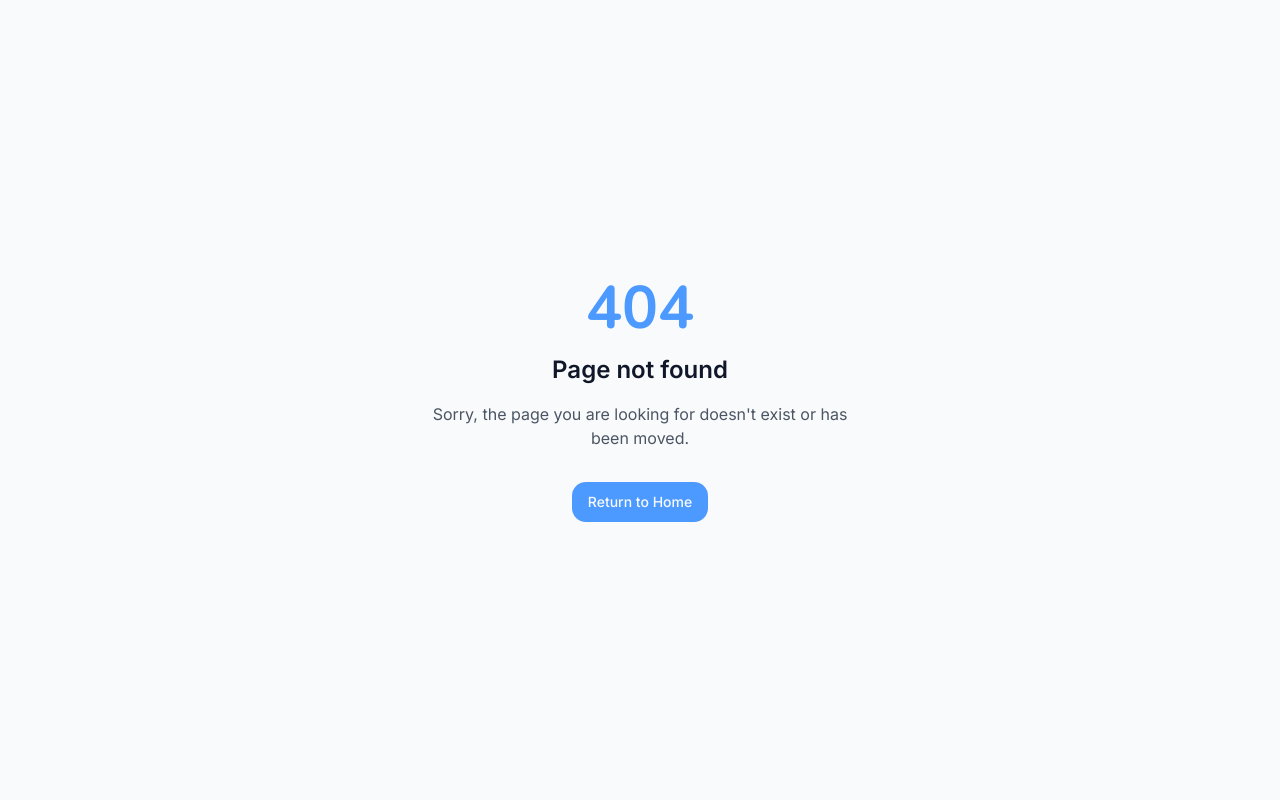
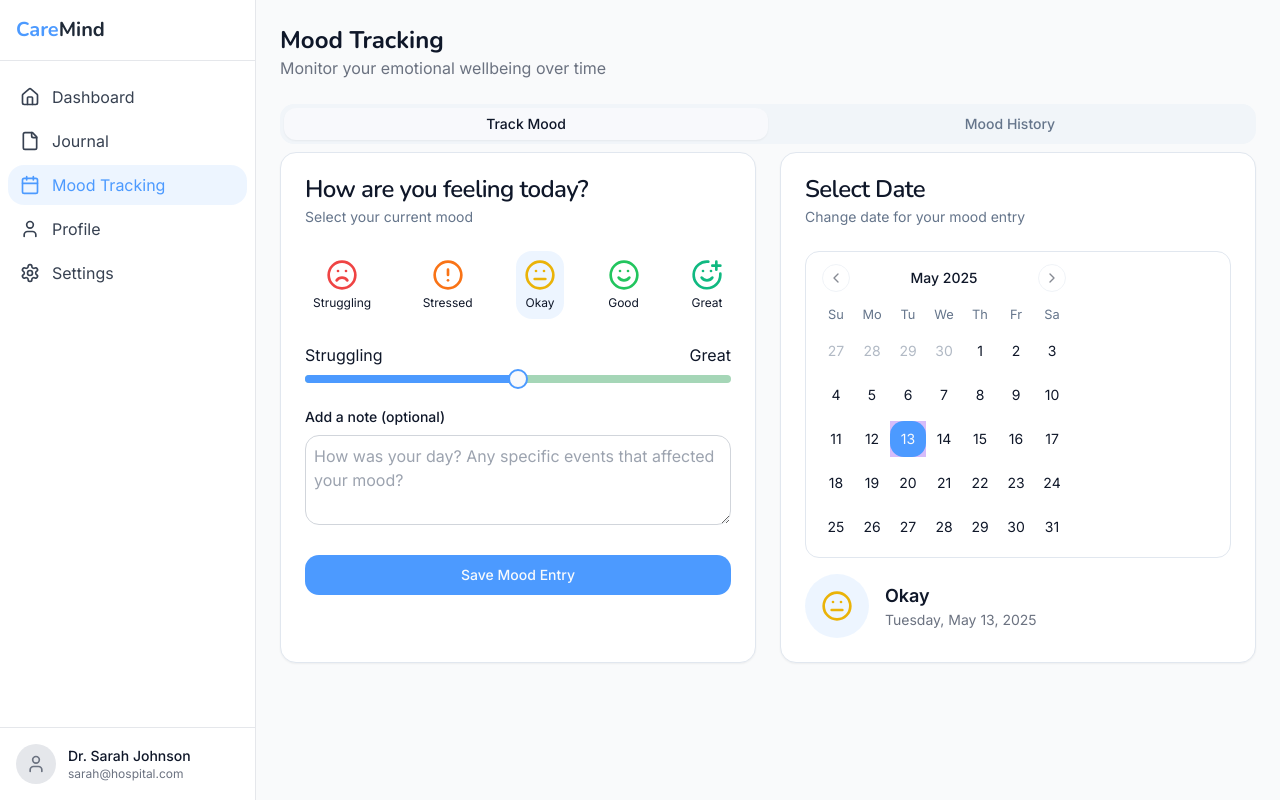
Before and after one commit to Theodre-7/burnout-beacon-system, a React (Vite) app: page /dashboard/mood in a window 1280 px wide. Before the commit this address had no page. Built offline with nearby package versions, Linux system fonts and the light colour scheme.

Commit message:
Fix 404 for mood tracking
Address the 404 error encountered when navigating to the mood tracking page from the dashboard.

```diff
--- a/src/App.tsx
+++ b/src/App.tsx
@@ -17,6 +17,7 @@ import NotFound from "./pages/NotFound";
 import Dashboard from "./pages/Dashboard";
 import DashboardHome from "./pages/DashboardHome";
 import Journal from "./pages/Journal";
+import MoodTracking from "./pages/MoodTracking";
 
 // Admin
 import Admin from "./pages/Admin";
@@ -42,6 +43,7 @@ const App = () => (
           <Route path="/dashboard" element={<Dashboard />}>
             <Route index element={<DashboardHome />} />
             <Route path="journal" element={<Journal />} />
+            <Route path="mood" element={<MoodTracking />} />
             {/* Add other dashboard routes as needed */}
           </Route>
 
--- /dev/null
+++ b/src/pages/MoodTracking.tsx
@@ -0,0 +1,191 @@
+
+import React, { useState } from 'react';
+import { Card, CardContent, CardDescription, CardHeader, CardTitle } from '@/components/ui/card';
+import { Tabs, TabsContent, TabsList, TabsTrigger } from '@/components/ui/tabs';
+import { Button } from '@/components/ui/button';
+import { Calendar } from '@/components/ui/calendar';
+import { Slider } from '@/components/ui/slider';
+import { Smile, SmilePlus, Meh, Frown, AlertCircle } from 'lucide-react';
+
+const MoodTracking: React.FC = () => {
+  const [selectedDate, setSelectedDate] = useState<Date | undefined>(new Date());
+  const [moodValue, setMoodValue] = useState<number[]>([3]);
+  const [moodNote, setMoodNote] = useState('');
+
+  const moodLabels = [
+    { value: 1, icon: <Frown className="h-8 w-8 text-red-500" />, label: 'Struggling' },
+    { value: 2, icon: <AlertCircle className="h-8 w-8 text-orange-500" />, label: 'Stressed' },
+    { value: 3, icon: <Meh className="h-8 w-8 text-yellow-500" />, label: 'Okay' },
+    { value: 4, icon: <Smile className="h-8 w-8 text-green-500" />, label: 'Good' },
+    { value: 5, icon: <SmilePlus className="h-8 w-8 text-emerald-500" />, label: 'Great' },
+  ];
+
+  const getCurrentMoodIcon = () => {
+    const currentMood = moodLabels.find(m => m.value === moodValue[0]);
+    return currentMood ? currentMood.icon : null;
+  };
+
+  const getCurrentMoodLabel = () => {
+    const currentMood = moodLabels.find(m => m.value === moodValue[0]);
+    return currentMood ? currentMood.label : '';
+  };
+
+  const handleSaveMood = () => {
+    console.log('Saving mood:', {
+      date: selectedDate,
+      moodValue: moodValue[0],
+      moodLabel: getCurrentMoodLabel(),
+      note: moodNote
+    });
+    // In a real app, we would save this to a database
+    alert('Mood saved successfully!');
+    setMoodNote('');
+  };
+
+  const pastMoods = [
+    { date: '2025-05-12', value: 4, note: 'Had a good day at work with supportive colleagues.' },
+    { date: '2025-05-11', value: 2, note: 'Difficult patient case, feeling drained.' },
+    { date: '2025-05-10', value: 3, note: 'Regular day, nothing special.' },
+    { date: '2025-05-09', value: 5, note: 'Great success with a challenging procedure!' },
+    { date: '2025-05-08', value: 3, note: 'Neutral day, a bit tired.' },
+  ];
+
+  return (
+    <div className="space-y-6">
+      <div>
+        <h1 className="text-2xl font-bold">Mood Tracking</h1>
+        <p className="text-gray-500">Monitor your emotional wellbeing over time</p>
+      </div>
+
+      <Tabs defaultValue="track">
+        <TabsList className="grid w-full grid-cols-2">
+          <TabsTrigger value="track">Track Mood</TabsTrigger>
+          <TabsTrigger value="history">Mood History</TabsTrigger>
+        </TabsList>
+
+        <TabsContent value="track" className="space-y-4">
+          <div className="grid grid-cols-1 md:grid-cols-2 gap-6">
+            <Card>
+              <CardHeader>
+                <CardTitle>How are you feeling today?</CardTitle>
+                <CardDescription>Select your current mood</CardDescription>
+              </CardHeader>
+              <CardContent className="space-y-6">
+                <div className="flex justify-between items-center">
+                  {moodLabels.map((mood) => (
+                    <div
+                      key={mood.value}
+                      className={`flex flex-col items-center cursor-pointer p-2 rounded-lg ${
+                        moodValue[0] === mood.value ? 'bg-primary/10' : ''
+                      }`}
+                      onClick={() => setMoodValue([mood.value])}
+                    >
+                      {mood.icon}
+                      <span className="text-xs mt-1">{mood.label}</span>
+                    </div>
+                  ))}
+                </div>
+
+                <div className="space-y-2">
+                  <div className="flex justify-between">
+                    <span>Struggling</span>
+                    <span>Great</span>
+                  </div>
+                  <Slider
+                    value={moodValue}
+                    onValueChange={setMoodValue}
+                    max={5}
+                    min={1}
+                    step={1}
+                  />
+                </div>
+
+                <div>
+                  <label htmlFor="mood-note" className="block text-sm font-medium mb-2">
+                    Add a note (optional)
+                  </label>
+                  <textarea
+                    id="mood-note"
+                    rows={3}
+                    className="w-full p-2 border border-gray-300 rounded-md"
+                    placeholder="How was your day? Any specific events that affected your mood?"
+                    value={moodNote}
+                    onChange={(e) => setMoodNote(e.target.value)}
+                  />
+                </div>
+
+                <Button onClick={handleSaveMood} className="w-full">
+                  Save Mood Entry
+                </Button>
+              </CardContent>
+            </Card>
+
+            <Card>
+              <CardHeader>
+                <CardTitle>Select Date</CardTitle>
+                <CardDescription>Change date for your mood entry</CardDescription>
+              </CardHeader>
+              <CardContent>
+                <Calendar
+                  mode="single"
+                  selected={selectedDate}
+                  onSelect={setSelectedDate}
+                  className="rounded-md border"
+                />
+
+                <div className="mt-4 flex items-center gap-4">
+                  <div className="w-16 h-16 rounded-full bg-primary/10 flex items-center justify-center">
+                    {getCurrentMoodIcon()}
+                  </div>
+                  <div>
+                    <p className="text-lg font-semibold">{getCurrentMoodLabel()}</p>
+                    <p className="text-sm text-gray-500">
+                      {selectedDate?.toLocaleDateString('en-US', {
+                        weekday: 'long',
+                        year: 'numeric',
+                        month: 'long',
+                        day: 'numeric'
+                      })}
+                    </p>
+                  </div>
+                </div>
+              </CardContent>
+            </Card>
+          </div>
+        </TabsContent>
+
+        <TabsContent value="history">
+          <Card>
+            <CardHeader>
+              <CardTitle>Your Mood History</CardTitle>
+              <CardDescription>Review your past mood entries</CardDescription>
+            </CardHeader>
+            <CardContent>
+              <div className="space-y-6">
+                {pastMoods.map((mood, index) => {
+                  const moodInfo = moodLabels.find(m => m.value === mood.value);
+                  return (
+                    <div key={index} className="flex items-start gap-4 pb-4 border-b border-gray-100 last:border-0">
+                      <div className="w-12 h-12 rounded-full bg-primary/10 flex items-center justify-center">
+                        {moodInfo?.icon}
+                      </div>
+                      <div className="flex-1">
+                        <div className="flex justify-between">
+                          <p className="font-semibold">{moodInfo?.label}</p>
+                          <p className="text-sm text-gray-500">{mood.date}</p>
+                        </div>
+                        <p className="text-sm text-gray-600 mt-1">{mood.note}</p>
+                      </div>
+                    </div>
+                  );
+                })}
+              </div>
+            </CardContent>
+          </Card>
+        </TabsContent>
+      </Tabs>
+    </div>
+  );
+};
+
+export default MoodTracking;
```
